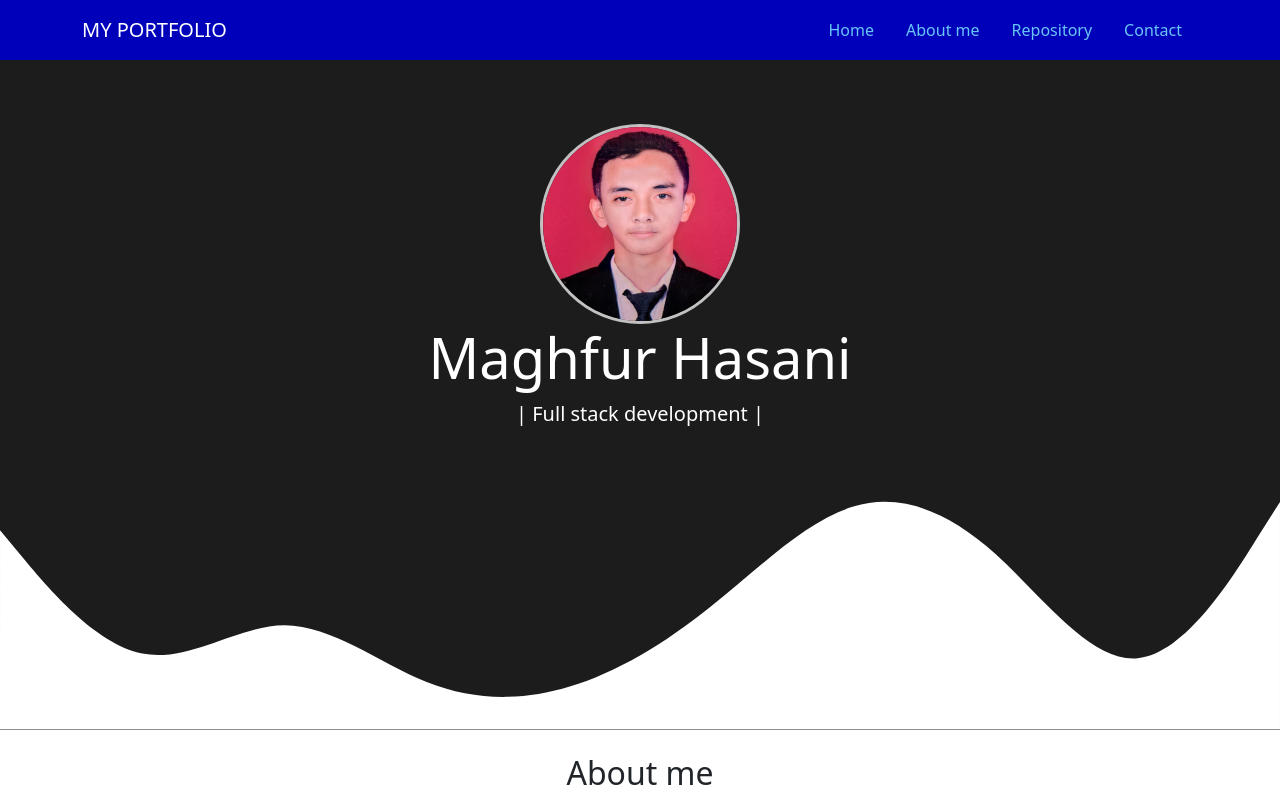
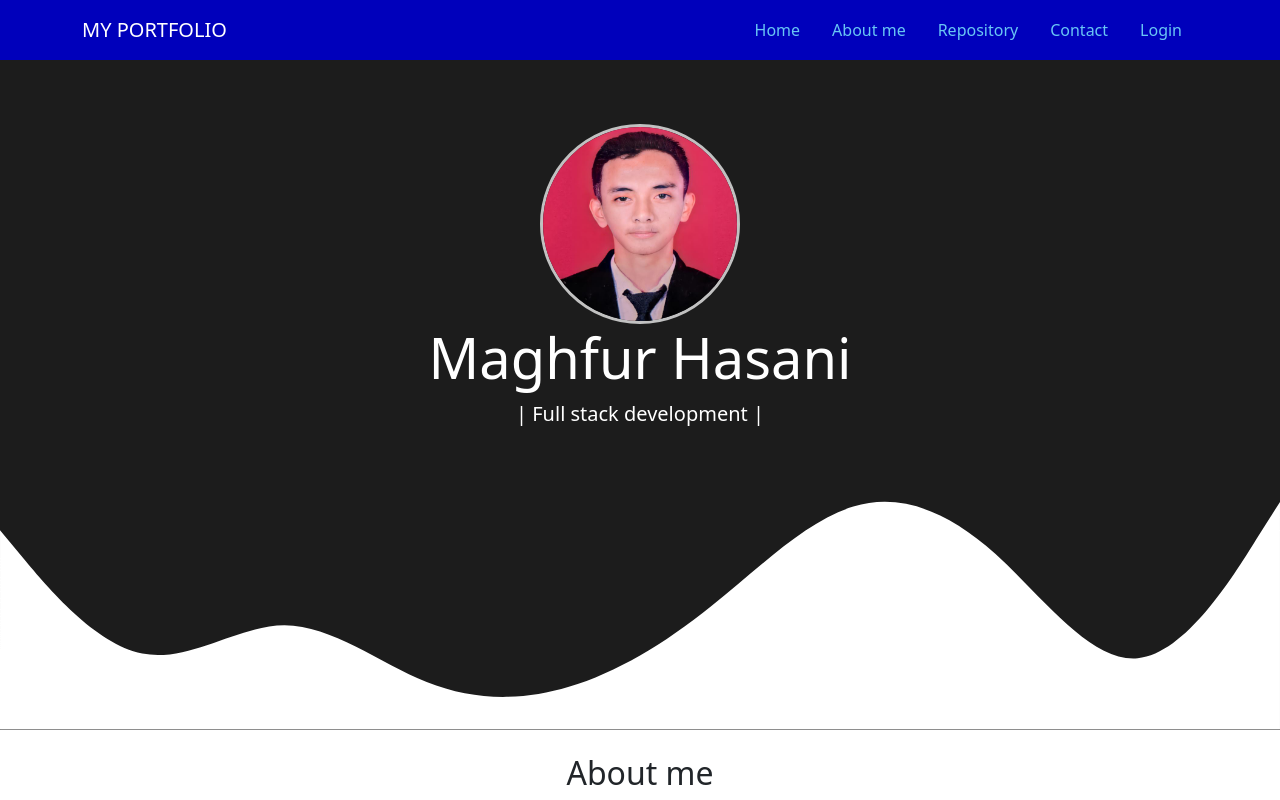
Before and after one commit to maghfur26/maghfur26.github.io, a plain HTML site: page index.html in a window 1280 px wide. Shown: the top 800 px of the page. Drawn offline with nearby package versions, Linux system fonts and the light colour scheme.

Commit message:
add login nav

```diff
--- a/index.html
+++ b/index.html
@@ -30,6 +30,9 @@
             </li>
             <li class="nav-item">
               <a class="nav-link" href="#contact">Contact</a>
+            </li>
+            <li class="nav-item">
+              <a class="nav-link" href="/login/index.html">Login</a>
             </li>
           </ul>
         </div>
```
